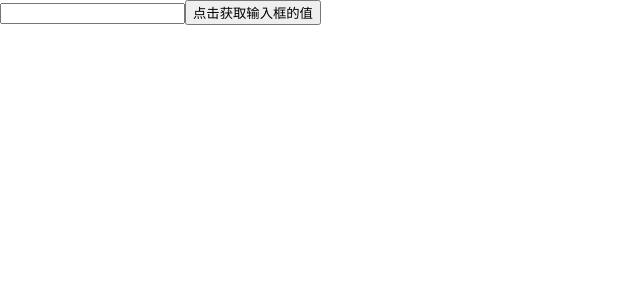
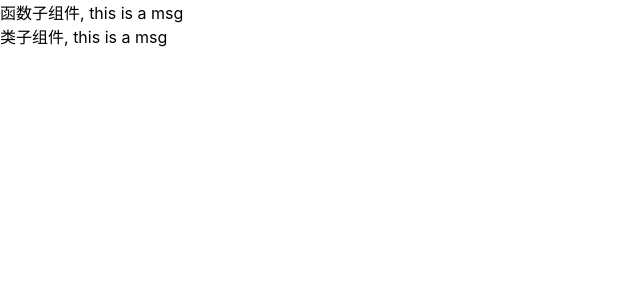
Before and after one commit to qiuqianaw/react-learning, a React (Create React App) app: page / in a window 1280 px wide. Shown: the top 300 px of the page, without its empty margins (0-640 px from the left). Built offline with nearby package versions, Linux system fonts and the light colour scheme.

Commit message:
feature: 组件通信, parent componnet -> son component

```diff
--- a/src/App.js
+++ b/src/App.js
@@ -1,27 +1,33 @@
-import React, { createRef } from "react";
-// 非受控组件
-// 通过手动操作dom的方式获取文本框值，文本框状态不再受state控制，通过原生dom获取输入框的值
-class Input extends React.Component {
-  msgRef = createRef();
-  getValue = () => {
-    console.log(this.msgRef.current.value);
+import React from "react";
+
+// 函数式 son component
+function SonFunction(props) {
+  // props对象存的是通过父组件传入的所有数据
+  return <div>函数子组件, {props.msg}</div>;
+}
+
+// 类式 son component
+class SonClass extends React.Component {
+  render() {
+    return <div>类子组件, {this.props.msg}</div>;
+  }
+}
+
+// parent component
+class App extends React.Component {
+  state = {
+    message: "this is a msg",
   };
   render() {
     return (
       <>
-        <input type="text" ref={this.msgRef} />
-        <button onClick={this.getValue}>点击获取输入框的值</button>
+        <div>
+          <SonFunction msg={this.state.message} />
+          <SonClass msg={this.state.message} />
+        </div>
       </>
     );
   }
 }
 
-function App() {
-  return (
-    <div>
-      <Input />
-    </div>
-  );
-}
-
 export default App;
```
Also changed, not shown: public/index.html (+1 -22 lines).
